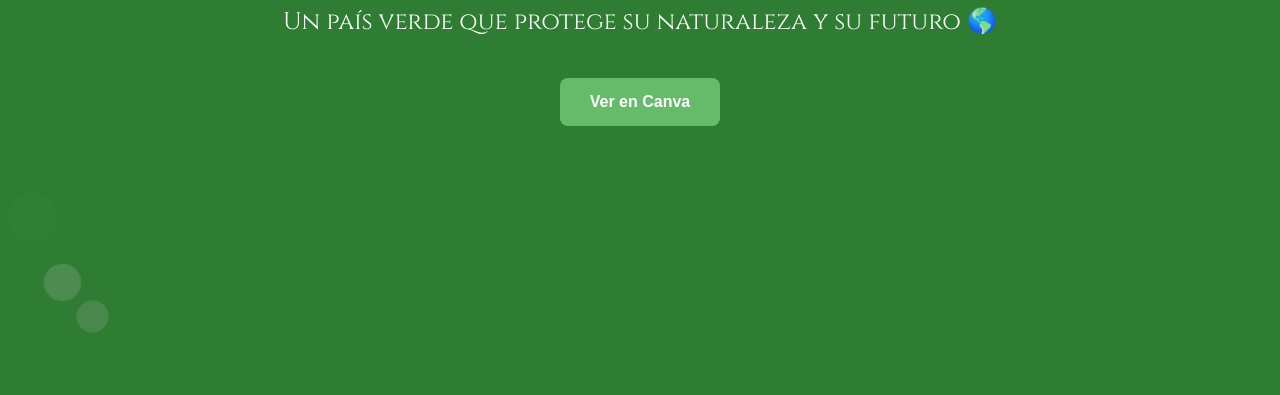
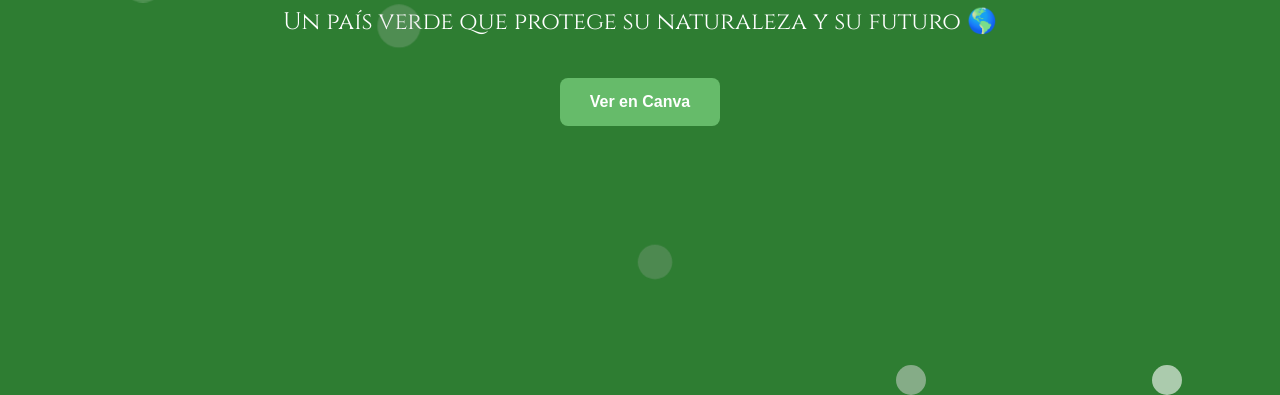
Before and after one commit to gloriacitizen00-dev/Docs, a plain HTML site: page index.html in a window 1280 px wide. Shown: the part 405-800 px from the top of the page. Drawn offline with Linux system fonts and the light colour scheme.

Commit message:
Update index.html

```diff
--- a/index.html
+++ b/index.html
@@ -52,35 +52,34 @@
       from { text-shadow: 0 0 5px #fff, 0 0 10px #00ffcc; }
       to { text-shadow: 0 0 20px #00ffcc, 0 0 40px #00ffcc; }
     }
-    /* 💨 Efecto humo */
+    /* 💨 Humo por toda la pantalla */
     .smoke {
       position: absolute;
-      bottom: 20px;
-      left: 20px;
+      top: 0;
+      left: 0;
+      width: 100%;
+      height: 100%;
+      pointer-events: none; /* no bloquea clics */
     }
     .smoke span {
       position: absolute;
       bottom: 0;
-      width: 25px;
-      height: 25px;
-      background: rgba(255,255,255,0.6);
+      width: 30px;
+      height: 30px;
+      background: rgba(255,255,255,0.4);
       border-radius: 50%;
-      animation: rise 6s infinite;
+      animation: rise 10s infinite;
     }
-    .smoke span:nth-child(2) {
-      left: 30px;
-      animation-delay: 2s;
-      background: rgba(200,200,200,0.5);
-    }
-    .smoke span:nth-child(3) {
-      left: 60px;
-      animation-delay: 4s;
-      background: rgba(180,180,180,0.4);
-    }
+    .smoke span:nth-child(1) { left: 10%; animation-delay: 0s; }
+    .smoke span:nth-child(2) { left: 30%; animation-delay: 2s; background: rgba(200,200,200,0.5); }
+    .smoke span:nth-child(3) { left: 50%; animation-delay: 4s; background: rgba(180,180,180,0.4); }
+    .smoke span:nth-child(4) { left: 70%; animation-delay: 6s; background: rgba(220,220,220,0.5); }
+    .smoke span:nth-child(5) { left: 90%; animation-delay: 8s; background: rgba(255,255,255,0.6); }
+
     @keyframes rise {
       0% { transform: translateY(0) scale(1); opacity: 0.7; }
-      50% { transform: translateY(-80px) scale(1.5); opacity: 0.4; }
-      100% { transform: translateY(-150px) scale(2); opacity: 0; }
+      50% { transform: translateY(-50vh) scale(1.5); opacity: 0.4; }
+      100% { transform: translateY(-100vh) scale(2); opacity: 0; }
     }
   </style>
 </head>
@@ -89,8 +88,10 @@
   <p>Un país verde que protege su naturaleza y su futuro 🌎</p>
   <a href="https://savenatureincr.my.canva.site/" target="_blank" class="boton">Ver en Canva</a>
 
-  <!-- Humo -->
+  <!-- Humo por toda la pantalla -->
   <div class="smoke">
+    <span></span>
+    <span></span>
     <span></span>
     <span></span>
     <span></span>
```
